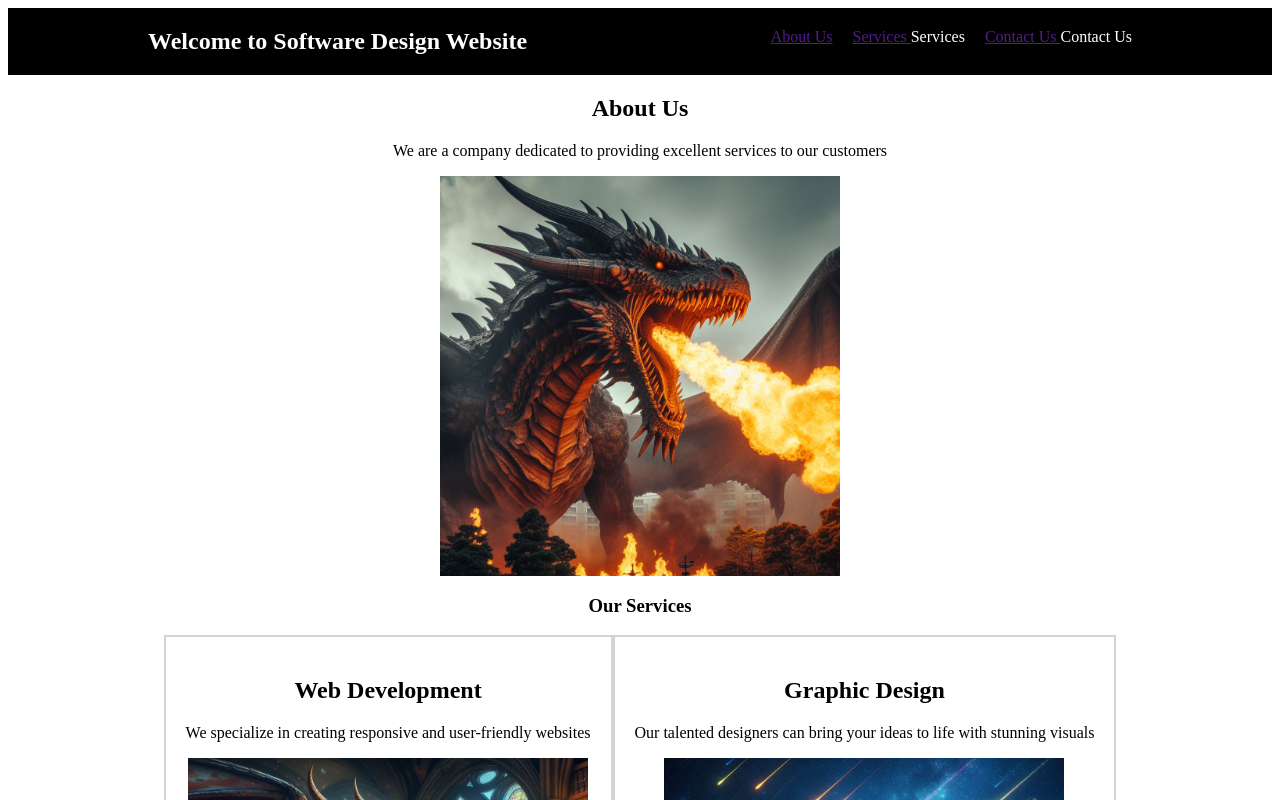
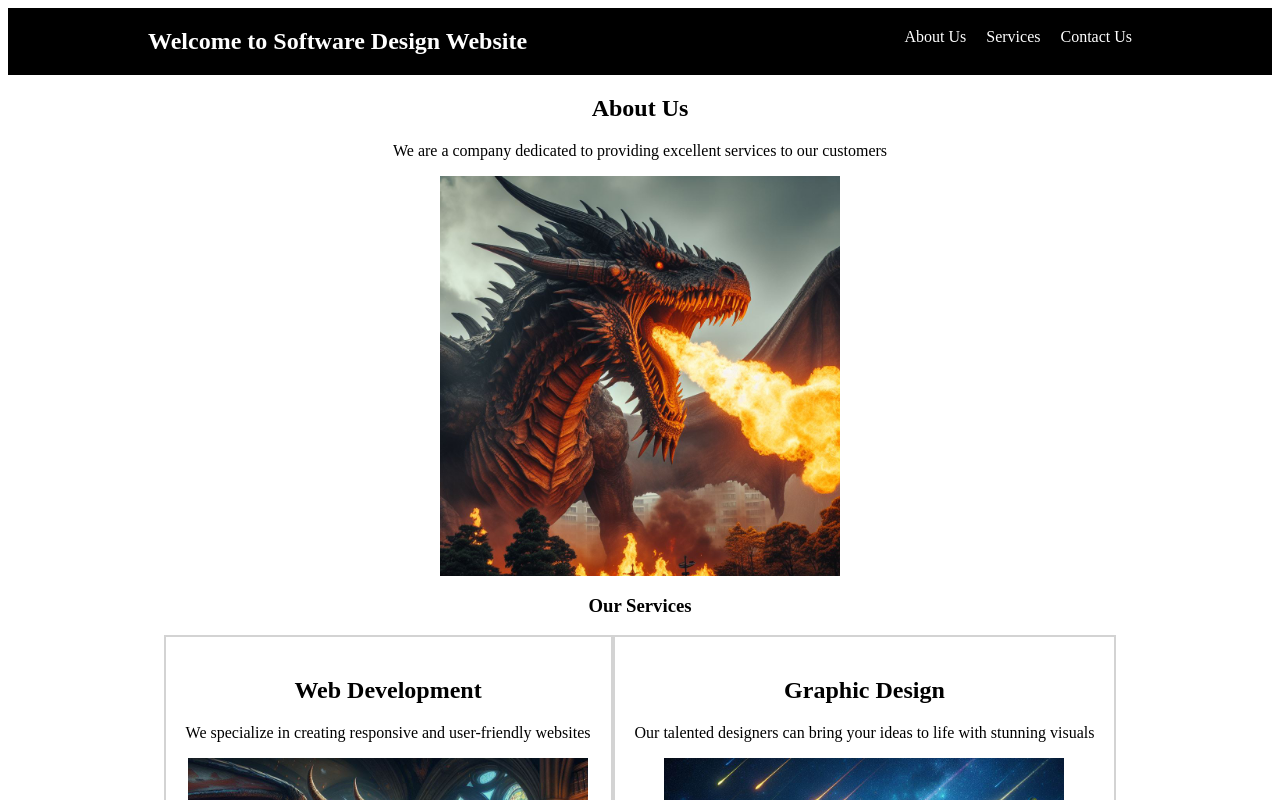
Before and after one commit to developerAlton/2544308-labs-sd-24, a plain HTML site: page lab2/lab-two.html in a window 1280 px wide. Shown: the top 800 px of the page. Drawn offline with Linux system fonts and the light colour scheme.

Commit message:
Update lab-two.html

```diff
--- a/lab2/lab-two.html
+++ b/lab2/lab-two.html
@@ -52,6 +52,10 @@
             #copyright_p {
                 text-align: center;
             }
+            a{
+                text-decoration:none;
+                color:white;
+            }
 
         </style>
     </head>
@@ -61,8 +65,8 @@
                 <h2 id="welcome_h2">Welcome to Software Design Website</h2>
                 <ul>
                     <li> <a href=""> About Us </a></li>
-                    <li> <a href=""> Services </a> Services</li>
-                    <li> <a href=""> Contact Us </a>Contact Us</li>
+                    <li> <a href=""> Services </a></li>
+                    <li> <a href=""> Contact Us </a></li>
                 </ul>
             </nav>
         </header>
```
